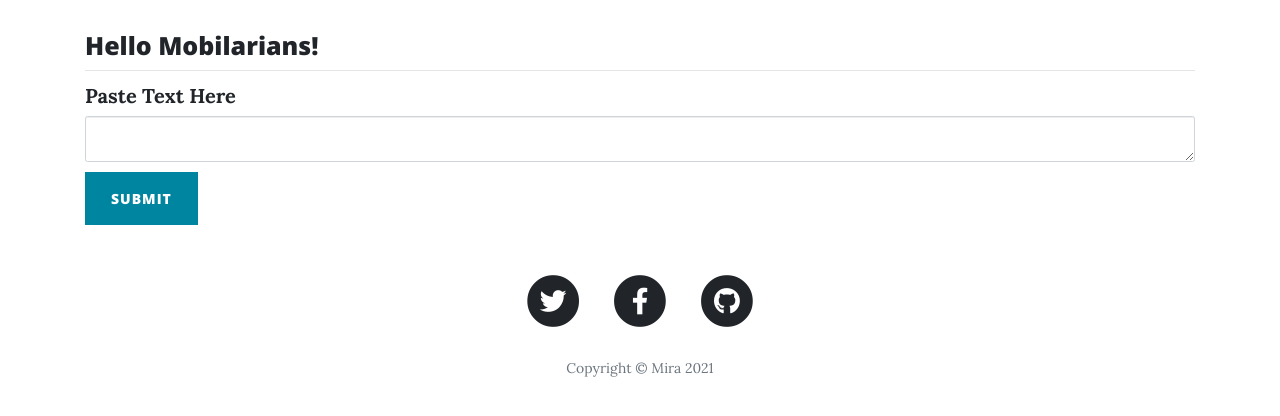
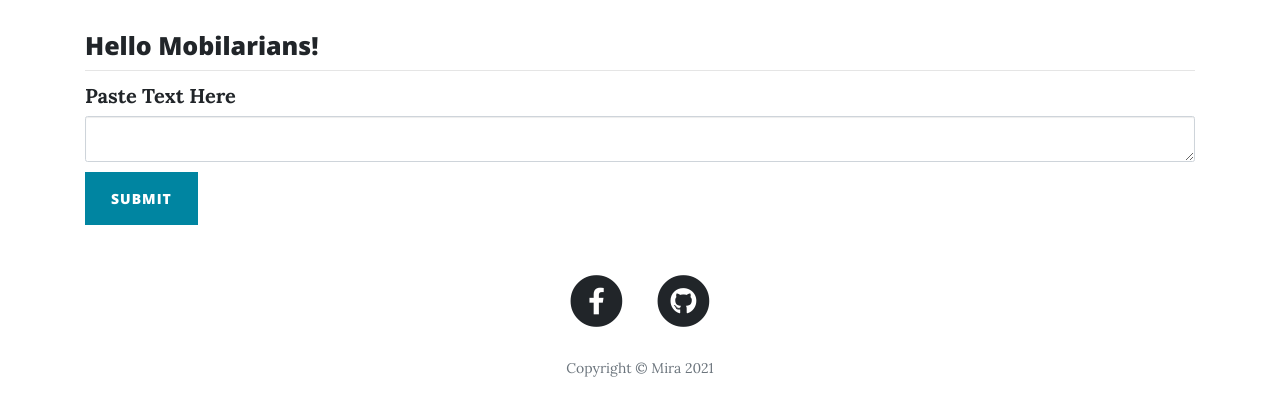
Before and after one commit to jmossesgeld/mobilarian-linker, a Flask app: page / in a window 1280 px wide. Shown: the top 416 px of the page. Run offline with Flask 2, Linux system fonts and the light colour scheme; some libraries are stand-ins or nearby versions.

Commit message:
Update footer logos

```diff
--- a/templates/footer.html
+++ b/templates/footer.html
@@ -4,14 +4,6 @@
       <div class="row">
         <div class="col-lg-8 col-md-10 mx-auto">
           <ul class="list-inline text-center">
-            <li class="list-inline-item">
-              <a href="#">
-                <span class="fa-stack fa-lg">
-                  <i class="fas fa-circle fa-stack-2x"></i>
-                  <i class="fab fa-twitter fa-stack-1x fa-inverse"></i>
-                </span>
-              </a>
-            </li>
             <li class="list-inline-item">
               <a href="https://www.facebook.com/groups/mobilarians/">
                 <span class="fa-stack fa-lg">
@@ -21,7 +13,7 @@
               </a>
             </li>
             <li class="list-inline-item">
-              <a href="#">
+              <a href="https://github.com/miragefallingsky/Mobilarian-Linker">
                 <span class="fa-stack fa-lg">
                   <i class="fas fa-circle fa-stack-2x"></i>
                   <i class="fab fa-github fa-stack-1x fa-inverse"></i>
```
